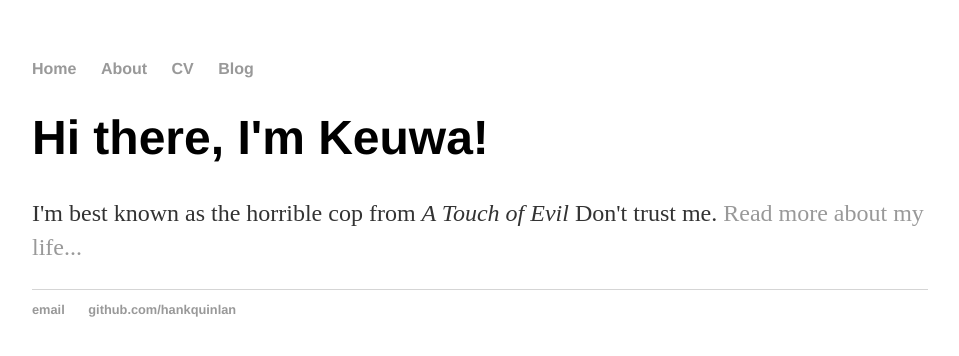
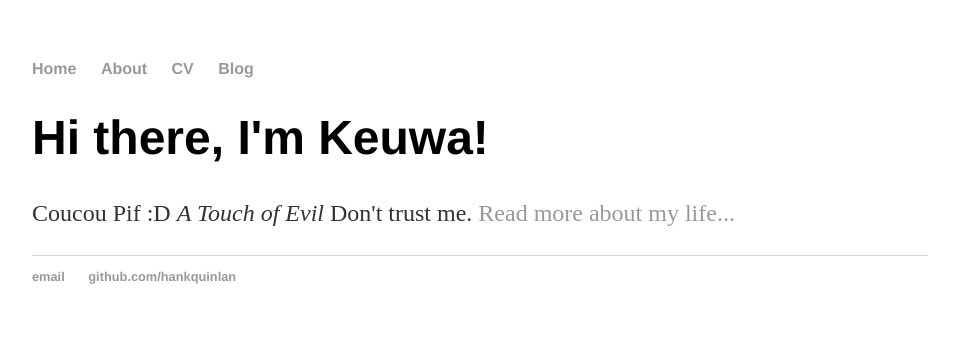
Before and after one commit to Keuwa/Keuwa.github.io, a Jekyll site: the page built from index.html, in a window 1280 px wide. Shown: the top 356 px of the page, without its empty margins (160-1119 px from the left). Built offline with Jekyll 4.4.1, drawn with Linux system fonts in a browser that asks for light colours.

Commit message:
Update index.html

```diff
--- a/index.html
+++ b/index.html
@@ -4,5 +4,5 @@ title: Keuwa
 ---
 <div class="blurb">
 	<h1>Hi there, I'm Keuwa!</h1>
-	<p>I'm best known as the horrible cop from <em>A Touch of Evil</em> Don't trust me. <a href="/about">Read more about my life...</a></p>
+	<p>Coucou Pif :D <em>A Touch of Evil</em> Don't trust me. <a href="/about">Read more about my life...</a></p>
 </div><!-- /.blurb -->
```
